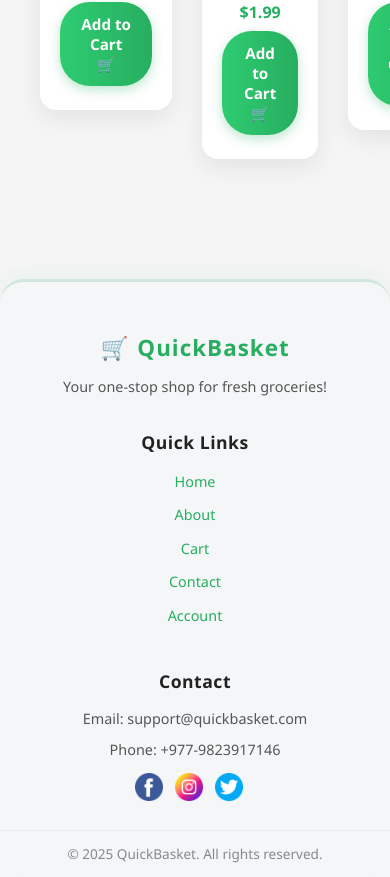
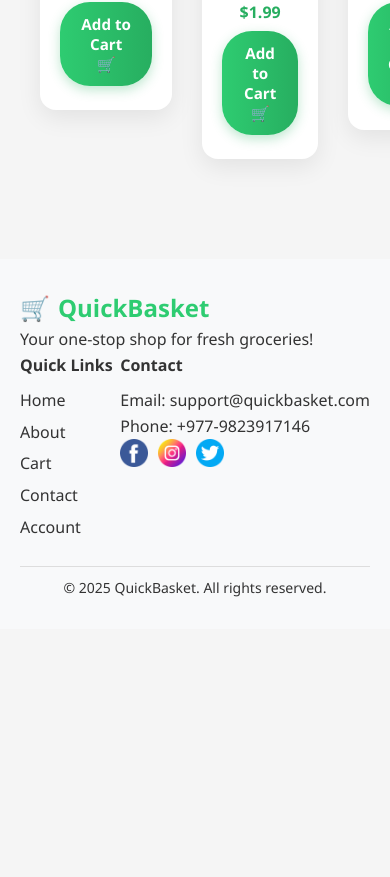
Before and after one commit to IshaKarki12/QuickBasket, a React (Vite) app: page / in a window 390 px wide. Shown: the part 2109-2986 px from the top of the page. After the commit the page ends 2738 px from the top, so only its background shows below. Built offline with nearby package versions, Linux system fonts and the light colour scheme.

Commit message:
Made different footer for both admin and user

```diff
--- a/src/App.jsx
+++ b/src/App.jsx
@@ -52,6 +52,7 @@ function AppContent() {
   );
 }
 
+// ✅ Main App
 function App() {
   return (
     <AuthProvider>
@@ -62,7 +63,7 @@ function App() {
             <AppContent />
           </div>
           <ScrollToTopButton />
-          <Footer />
+          <ConditionalFooter /> {/* footer handled conditionally */}
         </Router>
       </CartProvider>
     </AuthProvider>
@@ -81,4 +82,16 @@ function ConditionalNavbar() {
   return <Navbar />;
 }
 
+// ✅ Conditional Footer
+function ConditionalFooter() {
+  const location = useLocation();
+  const hideFooterPaths = ["/login", "/register"]; // paths where footer should be hidden
+
+  if (hideFooterPaths.includes(location.pathname)) {
+    return null; // don't render footer
+  }
+
+  return <Footer />;
+}
+
 export default App;
--- a/src/components/Footer.css
+++ b/src/components/Footer.css
@@ -1,42 +1,27 @@
+/* Base Footer */
 .footer {
-  background: #f4f6f8; /* slightly darker soft gray */
-  color: #222;
-  padding: 48px 0 0 0;
-  margin-top: 60px;
-  border-top: 3px solid #d1e7dd; /* green-tinted soft border */
-  box-shadow: 0 -4px 24px rgba(39, 174, 96, 0.06); /* subtle green shadow */
-  border-top-left-radius: 24px;
-  border-top-right-radius: 24px;
+  background: #f8f9fa;
+  color: #333;
+  padding: 30px 20px;
+  margin-top: 40px;
 }
 
 .footer-container {
-  display: flex;
-  flex-wrap: wrap;
-  justify-content: space-between;
   max-width: 1200px;
   margin: auto;
-  padding: 0 30px;
-  gap: 40px;
+  display: flex;
+  justify-content: space-between;
+  flex-wrap: wrap;
 }
 
 .footer-brand h2 {
-  margin-bottom: 10px;
-  color: #27ae60;
-  font-size: 1.7rem;
-  letter-spacing: 1px;
-}
-
-.footer-brand p {
-  color: #555;
-  font-size: 1rem;
+  font-size: 24px;
+  color: #2ecc71; /* green brand */
 }
 
 .footer-links h4,
 .footer-contact h4 {
-  margin-bottom: 12px;
-  font-size: 1.1rem;
-  color: #222;
-  letter-spacing: 0.5px;
+  margin-bottom: 10px;
 }
 
 .footer-links ul {
@@ -45,127 +30,41 @@
 }
 
 .footer-links li {
-  margin-bottom: 8px;
+  margin: 6px 0;
 }
 
 .footer-links a {
-  color: #27ae60;
+  color: #333;
   text-decoration: none;
-  transition: color 0.2s;
-  font-weight: 500;
 }
 
 .footer-links a:hover {
-  color: #168f4e;
-  text-decoration: underline;
-}
-
-.footer-contact p {
-  margin: 0 0 8px 0;
-  color: #555;
-  font-size: 1rem;
+  color: #2ecc71;
 }
 
 .footer-social a {
-  margin-right: 12px;
-  font-size: 1.3rem;
-  color: #27ae60;
-  text-decoration: none;
-  transition: color 0.2s;
-}
-
-.footer-social a:hover {
-  color: #168f4e;
+  margin-right: 10px;
 }
 
 .footer-bottom {
   text-align: center;
-  padding: 18px 0 10px 0;
-  color: #888;
-  font-size: 0.98rem;
-  border-top: 1px solid #eaeaea;
-  margin-top: 30px;
-  background: #f4f6f8;
-  border-bottom-left-radius: 24px;
-  border-bottom-right-radius: 24px;
+  margin-top: 20px;
+  font-size: 14px;
+  border-top: 1px solid #ddd;
+  padding-top: 10px;
 }
 
-/* Responsive styles */
-
-/* Medium devices - tablets and small desktops */
-@media (max-width: 800px) {
-  .footer-container {
-    flex-direction: column;
-    align-items: center;
-    gap: 30px;
-    padding: 0 15px;
-  }
-
-  .footer-brand, .footer-links, .footer-contact {
-    width: 100%;
-    max-width: 500px;
-    text-align: center;
-  }
-
-  .footer-links ul {
-    display: inline-block;
-    padding-left: 0;
-  }
-
-  .footer-links li {
-    display: inline-block;
-    margin: 0 15px 10px 15px;
-  }
-
-  .footer-social a {
-    margin-right: 18px;
-  }
+/* Admin Footer Style */
+.admin-footer {
+  background: #222;
+  color: #fff;
 }
 
-/* Small devices - phones */
-@media (max-width: 480px) {
-  .footer-brand h2 {
-    font-size: 1.4rem;
-  }
-
-  .footer-brand p,
-  .footer-contact p,
-  .footer-links a {
-    font-size: 0.9rem;
-  }
-
-  .footer-links li {
-    display: block;
-    margin: 8px 0;
-  }
-
-  .footer-links ul {
-    display: block;
-  }
-
-  .footer-social a {
-    margin-right: 14px;
-    width: 28px;
-    height: 28px;
-  }
-
-  .footer-bottom {
-    font-size: 0.85rem;
-    padding: 12px 10px;
-  }
+.admin-footer .footer-brand h2 {
+  color: #2ecc71;
 }
 
-.footer-social a {
-  margin-right: 12px;
-  font-size: 1.3rem;
-  color: #27ae60;
-  text-decoration: none;
-  transition: color 0.3s ease, transform 0.3s ease;
-  display: inline-block; /* for transform to work better */
+.admin-footer .footer-bottom {
+  border-top: 1px solid #444;
+  color: #ccc;
 }
-
-.footer-social a:hover,
-.footer-social a:focus {
-  color: #168f4e;
-  transform: scale(1.2);
-}
--- a/src/components/Footer.jsx
+++ b/src/components/Footer.jsx
@@ -1,20 +1,31 @@
-import React from 'react';
-import './Footer.css';
-import facebookIcon from '../assets/facebook.png';
-import instagramIcon from '../assets/instagram.png';
-import twitterIcon from '../assets/twitter.png';
+import React from "react";
+import "./Footer.css";
+import facebookIcon from "../assets/facebook.png";
+import instagramIcon from "../assets/instagram.png";
+import twitterIcon from "../assets/twitter.png";
+import { useAuth } from "../context/authContext.jsx";
 
 function Footer() {
+  const { user } = useAuth(); // ✅ get user details
+
+  const isAdmin = user?.role === "admin";
+
   return (
-    <footer className="footer">
+    <footer className={`footer ${isAdmin ? "admin-footer" : "user-footer"}`}>
       <div className="footer-container">
+        {/* ✅ Branding */}
         <div className="footer-brand">
           <h2>
-            <span role="img" aria-label="Cart" style={{ marginRight: 8 }}>🛒</span>
+            <span role="img" aria-label="Cart" style={{ marginRight: 8 }}>
+              🛒
+            </span>
             QuickBasket
           </h2>
           <p>Your one-stop shop for fresh groceries!</p>
         </div>
+
+        {/* ✅ Links (Only for users, not admins) */}
+        {!isAdmin && (
           <div className="footer-links">
             <h4>Quick Links</h4>
             <ul>
@@ -25,24 +36,40 @@ function Footer() {
               <li><a href="/account">Account</a></li>
             </ul>
           </div>
+        )}
+
+        {/* ✅ Contact Section (same for both) */}
         <div className="footer-contact">
           <h4>Contact</h4>
           <p>Email: support@quickbasket.com</p>
           <p>Phone: +977-9823917146</p>
           <div className="footer-social">
             <a href="#" aria-label="Facebook" tabIndex="0">
-    <img src={facebookIcon} alt="Facebook" style={{ width: 28, verticalAlign: 'middle' }} />
+              <img
+                src={facebookIcon}
+                alt="Facebook"
+                style={{ width: 28, verticalAlign: "middle" }}
+              />
             </a>
             <a href="#" aria-label="Instagram" tabIndex="0">
-    <img src={instagramIcon} alt="Instagram" style={{ width: 28, verticalAlign: 'middle' }} />
+              <img
+                src={instagramIcon}
+                alt="Instagram"
+                style={{ width: 28, verticalAlign: "middle" }}
+              />
             </a>
             <a href="#" aria-label="Twitter" tabIndex="0">
-    <img src={twitterIcon} alt="Twitter" style={{ width: 28, verticalAlign: 'middle' }} />
+              <img
+                src={twitterIcon}
+                alt="Twitter"
+                style={{ width: 28, verticalAlign: "middle" }}
+              />
             </a>
           </div>
-
         </div>
       </div>
+
+      {/* ✅ Footer Bottom */}
       <div className="footer-bottom">
         © 2025 QuickBasket. All rights reserved.
       </div>
```
Lines whose indentation alone changed are shown as unchanged.
